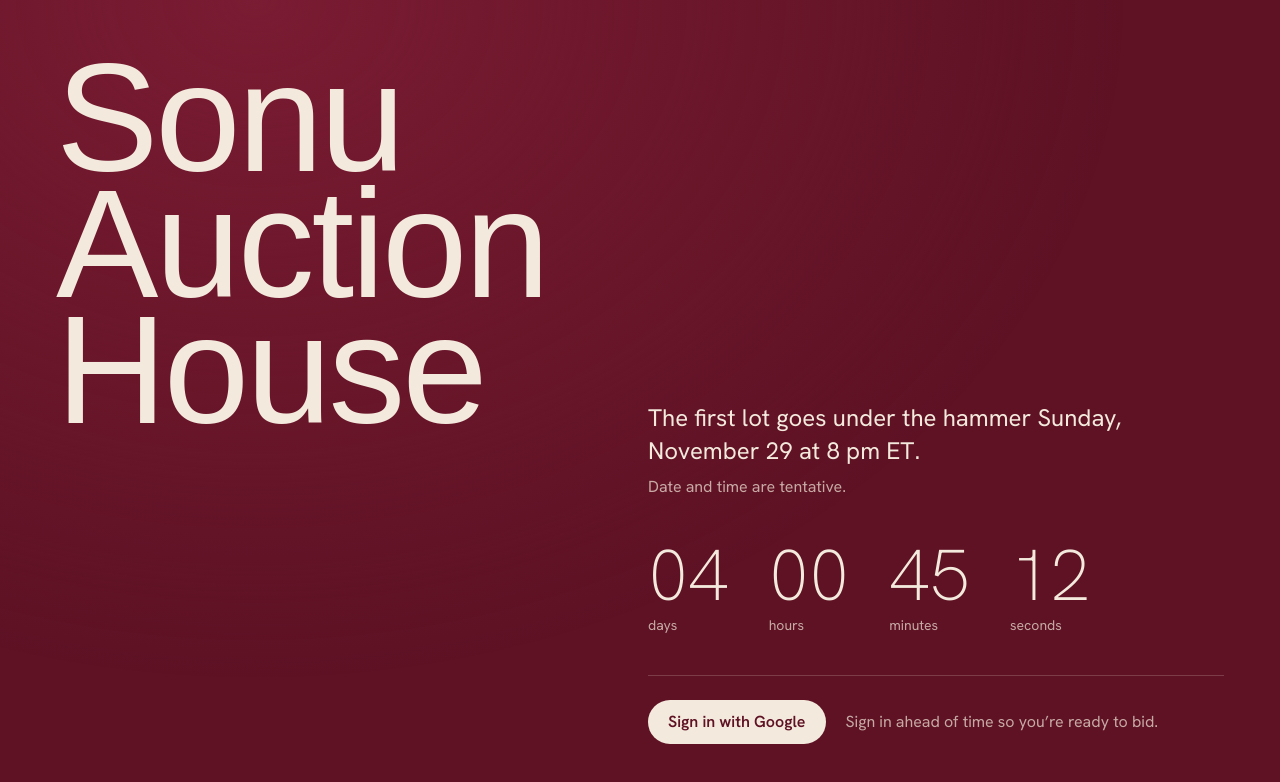
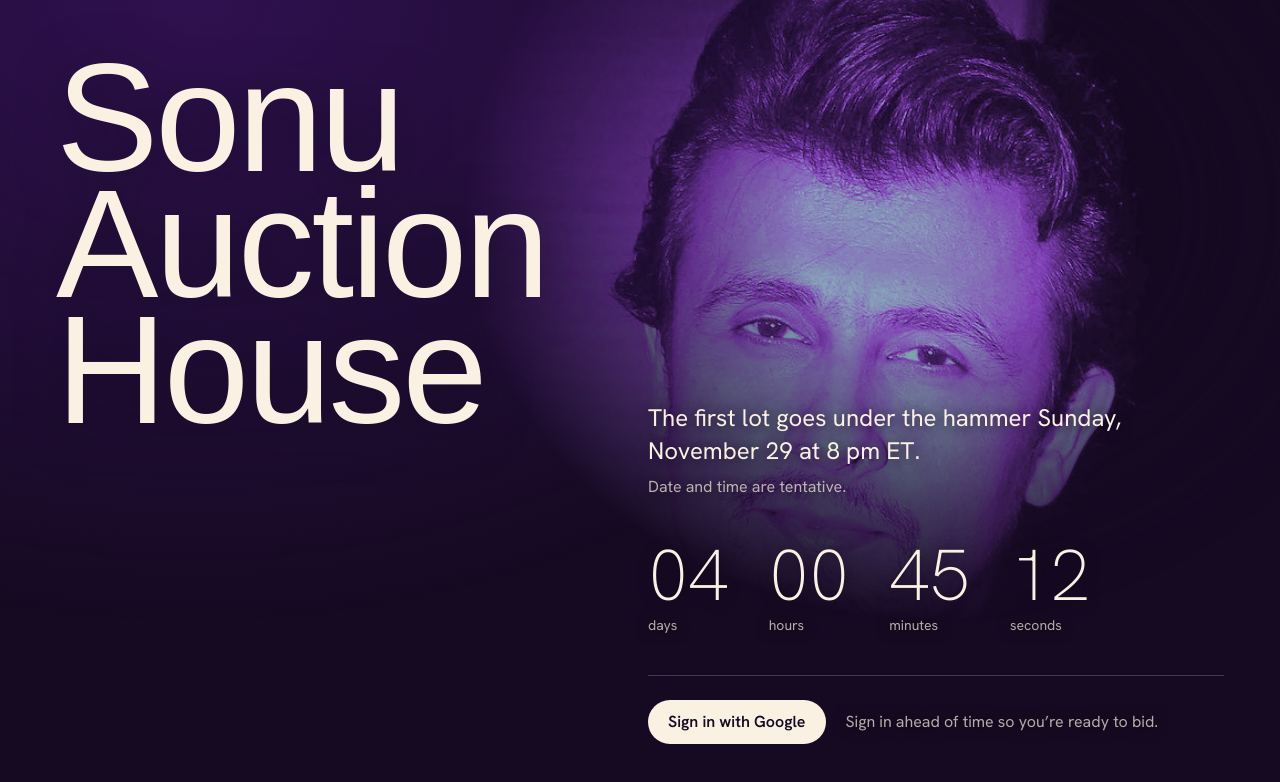
Before and after one commit to xukev22/auction-house, a Next.js app: page / in a window 1280 px wide. Shown: the top 782 px of the page. Built offline with nearby package versions, Linux system fonts and the light colour scheme; no server answers; a web font is replaced by a local one.

Commit message:
landing page with media

```diff
--- /dev/null
+++ b/app/Backdrop.tsx
@@ -0,0 +1,68 @@
+'use client';
+
+import Image, { type StaticImageData } from 'next/image';
+import { useEffect, useState } from 'react';
+import sonu from '@/public/sonunigam.jpg';
+import threeIdiots from '@/public/3idiots.webp';
+import laalSinghChaddha from '@/public/LSC.avif';
+
+// `position` keeps the faces in frame when each photo is cropped to fill the backdrop.
+const SLIDES: { src: StaticImageData; position: string }[] = [
+  { src: sonu, position: '50% 22%' },
+  { src: threeIdiots, position: '50% 0%' },
+  { src: laalSinghChaddha, position: '70% 35%' },
+];
+
+const HOLD_MS = 6000;
+
+/**
+ * The photos crossfade behind the page, all recolored with the same violet-to-teal
+ * "stage light" duotone so a movie poster, a film still and a portrait read as one set.
+ * With reduced motion, only the first photo shows and nothing cycles.
+ */
+export function Backdrop() {
+  const [active, setActive] = useState(0);
+
+  useEffect(() => {
+    if (window.matchMedia('(prefers-reduced-motion: reduce)').matches) return;
+    const id = setInterval(() => setActive((i) => (i + 1) % SLIDES.length), HOLD_MS);
+    return () => clearInterval(id);
+  }, []);
+
+  return (
+    <div
+      aria-hidden
+      className="stage-spotlight pointer-events-none absolute inset-x-0 top-[14svh] h-[62svh] opacity-70 lg:inset-y-0 lg:right-0 lg:left-auto lg:h-auto lg:w-[64%] lg:opacity-80"
+    >
+      {/* Gradient map: shadows go deep violet, mid-tones violet, highlights teal. */}
+      <svg width="0" height="0" className="absolute">
+        <filter id="stage-duotone" colorInterpolationFilters="sRGB">
+          <feColorMatrix
+            type="matrix"
+            values="0.2126 0.7152 0.0722 0 0  0.2126 0.7152 0.0722 0 0  0.2126 0.7152 0.0722 0 0  0 0 0 1 0"
+          />
+          <feComponentTransfer>
+            <feFuncR type="table" tableValues="0.086 0.616 0.651" />
+            <feFuncG type="table" tableValues="0.039 0.306 0.906" />
+            <feFuncB type="table" tableValues="0.133 0.867 0.878" />
+          </feComponentTransfer>
+        </filter>
+      </svg>
+
+      {SLIDES.map((slide, i) => (
+        <Image
+          key={slide.src.src}
+          src={slide.src}
+          alt=""
+          fill
+          priority={i === 0}
+          sizes="(min-width: 1024px) 64vw, 100vw"
+          className={`object-cover transition-opacity duration-[1600ms] ease-in-out motion-reduce:transition-none ${
+            i === active ? 'opacity-100' : 'opacity-0'
+          }`}
+          style={{ objectPosition: slide.position, filter: 'url(#stage-duotone)' }}
+        />
+      ))}
+    </div>
+  );
+}
--- a/app/Countdown.tsx
+++ b/app/Countdown.tsx
@@ -37,7 +37,7 @@ export function Countdown({ target }: { target: Date }) {
           <span className="text-5xl font-extralight tabular-nums md:text-7xl lg:text-6xl xl:text-7xl">
             {value === null ? '––' : pad(value)}
           </span>
-          <span className="mt-1 text-sm text-bone/70">{label}</span>
+          <span className="mt-1 text-sm text-cream/70">{label}</span>
         </div>
       ))}
     </div>
--- a/app/auth/login/GoogleButton.tsx
+++ b/app/auth/login/GoogleButton.tsx
@@ -30,7 +30,7 @@ export function GoogleButton() {
       type="button"
       onClick={handleLogin}
       disabled={loading}
-      className="rounded-full bg-bone px-5 py-2.5 font-semibold text-claret hover:bg-white disabled:opacity-60"
+      className="rounded-full bg-cream px-5 py-2.5 font-semibold text-night hover:bg-white disabled:opacity-60"
     >
       {loading ? 'Redirecting…' : 'Sign in with Google'}
     </button>
--- a/app/globals.css
+++ b/app/globals.css
@@ -1,23 +1,37 @@
 @import 'tailwindcss';
 
+/* Concert night: taken from Sonu's portrait (stage screen teal, violet tie, black stage). */
 @theme inline {
-  --color-claret: #5e1224;
-  --color-claret-deep: #3d0a16;
-  --color-bone: #f3e9dc;
-  --color-brass: #d4a64a;
+  --color-night: #160a22;
+  --color-cream: #fbf1e3;
+  --color-violet: #9d4edd;
+  --color-teal: #3cc6c4;
   --font-display: var(--font-rozha);
   --font-sans: var(--font-hanken);
 }
 
 body {
-  background-color: var(--color-claret);
-  color: var(--color-bone);
+  background-color: #160a22;
+  color: #fbf1e3;
   font-family: var(--font-hanken), system-ui, sans-serif;
 }
 
 :focus-visible {
-  outline: 2px solid var(--color-brass);
+  outline: 2px solid #3cc6c4;
   outline-offset: 3px;
+}
+
+/* Photo backdrop: a soft spotlight that fades the photos into the dark stage.
+   Phones: in the gap between the name and the date. Wide screens: the right side. */
+.stage-spotlight {
+  mask-image: radial-gradient(ellipse 75% 55% at 50% 48%, #000 25%, transparent 100%);
+}
+
+@media (min-width: 1024px) {
+  .stage-spotlight {
+    /* Centered high so the photo fades out before the date and countdown (bottom-right). */
+    mask-image: radial-gradient(ellipse 58% 52% at 58% 26%, #000 30%, transparent 100%);
+  }
 }
 
 /* The page-load "gavel strike": the name drops onto the block, the room jolts once,
--- a/app/layout.tsx
+++ b/app/layout.tsx
@@ -36,7 +36,7 @@ export const metadata: Metadata = {
 };
 
 // Tints the browser toolbar on phones to match the page.
-export const viewport: Viewport = { themeColor: '#5e1224' };
+export const viewport: Viewport = { themeColor: '#160a22' };
 
 export default function RootLayout({ children }: LayoutProps<'/'>) {
   return (
--- a/app/opengraph-image.tsx
+++ b/app/opengraph-image.tsx
@@ -20,11 +20,25 @@ export default async function OpengraphImage() {
         justifyContent: 'space-between',
         alignItems: 'flex-end',
         padding: '64px 72px',
-        background: `radial-gradient(ellipse at 20% 0%, ${BRAND.claretLight}, ${BRAND.claret} 65%)`,
-        color: BRAND.bone,
+        // Violet stage wash from the top-left.
+        background: `radial-gradient(ellipse at 15% 0%, ${BRAND.violetGlow}, ${BRAND.night} 62%)`,
+        color: BRAND.cream,
         fontFamily: 'Hanken Grotesk',
       }}
     >
+      {/* A faint teal spotlight on the right, as its own layer behind the text. */}
+      <div
+        style={{
+          position: 'absolute',
+          top: -120,
+          right: -60,
+          width: 640,
+          height: 640,
+          borderRadius: 320,
+          background: `radial-gradient(circle, ${BRAND.teal}33, transparent 70%)`,
+        }}
+      />
+
       <div
         style={{
           alignSelf: 'flex-start',
--- a/app/paddle/page.tsx
+++ b/app/paddle/page.tsx
@@ -26,26 +26,26 @@ export default async function PaddlePage() {
       <h1 className="sr-only">Your paddle</h1>
 
       <div aria-hidden className="flex flex-col items-center">
-        <div className="flex size-64 flex-col items-center justify-center gap-3 rounded-full bg-bone p-6 text-claret shadow-[0_24px_60px_-20px_rgba(0,0,0,0.6)] md:size-80">
+        <div className="flex size-64 flex-col items-center justify-center gap-3 rounded-full bg-cream p-6 text-night shadow-[0_24px_60px_-20px_rgba(0,0,0,0.6)] md:size-80">
           {avatarUrl && (
             <Image
               src={avatarUrl}
               alt=""
               width={112}
               height={112}
-              className="size-20 rounded-full ring-4 ring-claret md:size-28"
+              className="size-20 rounded-full ring-4 ring-night md:size-28"
             />
           )}
           <span className="font-display text-[clamp(2.5rem,12vw,4.5rem)] leading-none break-all text-center">
             {firstName}
           </span>
         </div>
-        <div className="h-36 w-7 rounded-b-lg bg-bone/85" />
+        <div className="h-36 w-7 rounded-b-lg bg-cream/85" />
       </div>
 
       <div className="flex max-w-md flex-col items-center gap-2 text-center">
         <p className="text-xl">This is your paddle, {firstName}. Hold it up when bidding opens.</p>
-        <p className="text-bone/70">Signed in with Google as {user.email}</p>
+        <p className="text-cream/70">Signed in with Google as {user.email}</p>
       </div>
 
       <div className="flex items-center gap-6">
@@ -55,7 +55,7 @@ export default async function PaddlePage() {
         <form action={signOut}>
           <button
             type="submit"
-            className="text-bone/70 underline underline-offset-4 hover:text-bone"
+            className="text-cream/70 underline underline-offset-4 hover:text-cream"
           >
             Sign out
           </button>
--- a/app/page.tsx
+++ b/app/page.tsx
@@ -3,6 +3,7 @@ import { createClient } from '@/utils/supabase/server';
 import { signOut } from '@/utils/supabase/signout';
 import { GoogleButton } from '@/app/auth/login/GoogleButton';
 import { AUCTION_START, AUCTION_WHEN } from '@/lib/event';
+import { Backdrop } from './Backdrop';
 import { Countdown } from './Countdown';
 
 export default async function Home() {
@@ -13,9 +14,11 @@ export default async function Home() {
   const firstName = (user?.user_metadata.full_name as string | undefined)?.split(' ')[0];
 
   return (
-    <main className="room-jolt flex flex-1 flex-col justify-between gap-16 bg-[radial-gradient(ellipse_at_20%_0%,#7a1c33_0%,transparent_60%)] px-4 py-10 sm:px-8 md:px-14 md:py-14 lg:flex-row lg:items-end">
+    <main className="room-jolt relative isolate flex flex-1 flex-col justify-between gap-16 overflow-hidden bg-[radial-gradient(ellipse_at_15%_0%,#2f1150_0%,transparent_55%)] px-4 py-10 sm:px-8 md:px-14 md:py-14 lg:flex-row lg:items-end">
+      <Backdrop />
+
       {/* Phones/tablets: the name fills the width. Wide screens: name top-left, details bottom-right. */}
-      <h1 className="gavel-drop font-display text-[min(22vw,14rem)] leading-[0.82] tracking-[-0.02em] lg:self-start lg:text-[min(12vw,14rem)]">
+      <h1 className="gavel-drop relative font-display text-[min(22vw,14rem)] leading-[0.82] tracking-[-0.02em] drop-shadow-[0_4px_24px_rgba(22,10,34,0.7)] lg:self-start lg:text-[min(12vw,14rem)]">
         Sonu
         <br />
         Auction
@@ -23,17 +26,17 @@ export default async function Home() {
         House
       </h1>
 
-      <div className="settle-in flex flex-col gap-10 lg:max-w-xl">
+      <div className="settle-in relative flex flex-col gap-10 [text-shadow:0_1px_14px_rgba(22,10,34,0.9)] lg:max-w-xl">
         <div className="flex max-w-xl flex-col gap-2">
           <p className="text-xl leading-snug md:text-2xl">
             The first lot goes under the hammer {AUCTION_WHEN}.
           </p>
-          <p className="text-bone/70">Date and time are tentative.</p>
+          <p className="text-cream/70">Date and time are tentative.</p>
         </div>
 
         <Countdown target={AUCTION_START} />
 
-        <div className="flex flex-wrap items-center gap-x-5 gap-y-3 border-t border-bone/20 pt-6">
+        <div className="flex flex-wrap items-center gap-x-5 gap-y-3 border-t border-cream/20 pt-6">
           {user ? (
             <>
               <p>You&rsquo;re signed in{firstName ? ` as ${firstName}` : ''}. See you there.</p>
@@ -43,7 +46,7 @@ export default async function Home() {
               <form action={signOut}>
                 <button
                   type="submit"
-                  className="text-bone/70 underline underline-offset-4 hover:text-bone"
+                  className="text-cream/70 underline underline-offset-4 hover:text-cream"
                 >
                   Sign out
                 </button>
@@ -52,7 +55,7 @@ export default async function Home() {
           ) : (
             <>
               <GoogleButton />
-              <p className="text-bone/70">Sign in ahead of time so you&rsquo;re ready to bid.</p>
+              <p className="text-cream/70">Sign in ahead of time so you&rsquo;re ready to bid.</p>
             </>
           )}
         </div>
--- a/lib/og.ts
+++ b/lib/og.ts
@@ -2,10 +2,12 @@ import { readFile } from 'node:fs/promises';
 import { join } from 'node:path';
 
 // Used by the generated link-preview image (app/opengraph-image.tsx, via next/og).
+// Same concert-night palette as app/globals.css.
 export const BRAND = {
-  claret: '#5e1224',
-  claretLight: '#7a1c33',
-  bone: '#f3e9dc',
+  night: '#160a22',
+  violetGlow: '#3a1566',
+  teal: '#3cc6c4',
+  cream: '#fbf1e3',
 };
 
 // next/og can't read the woff2 files next/font uses, so load the .woff files from @fontsource.
```
